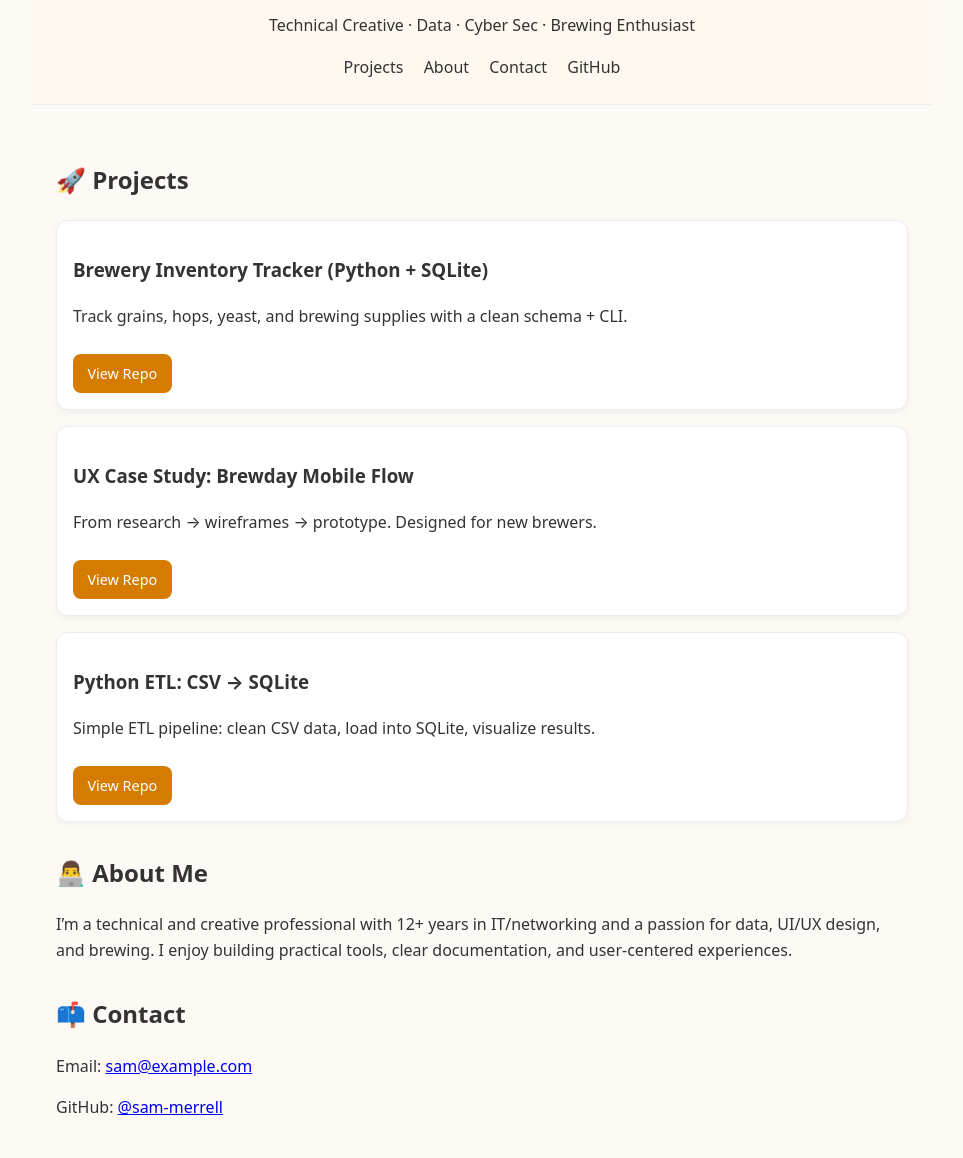
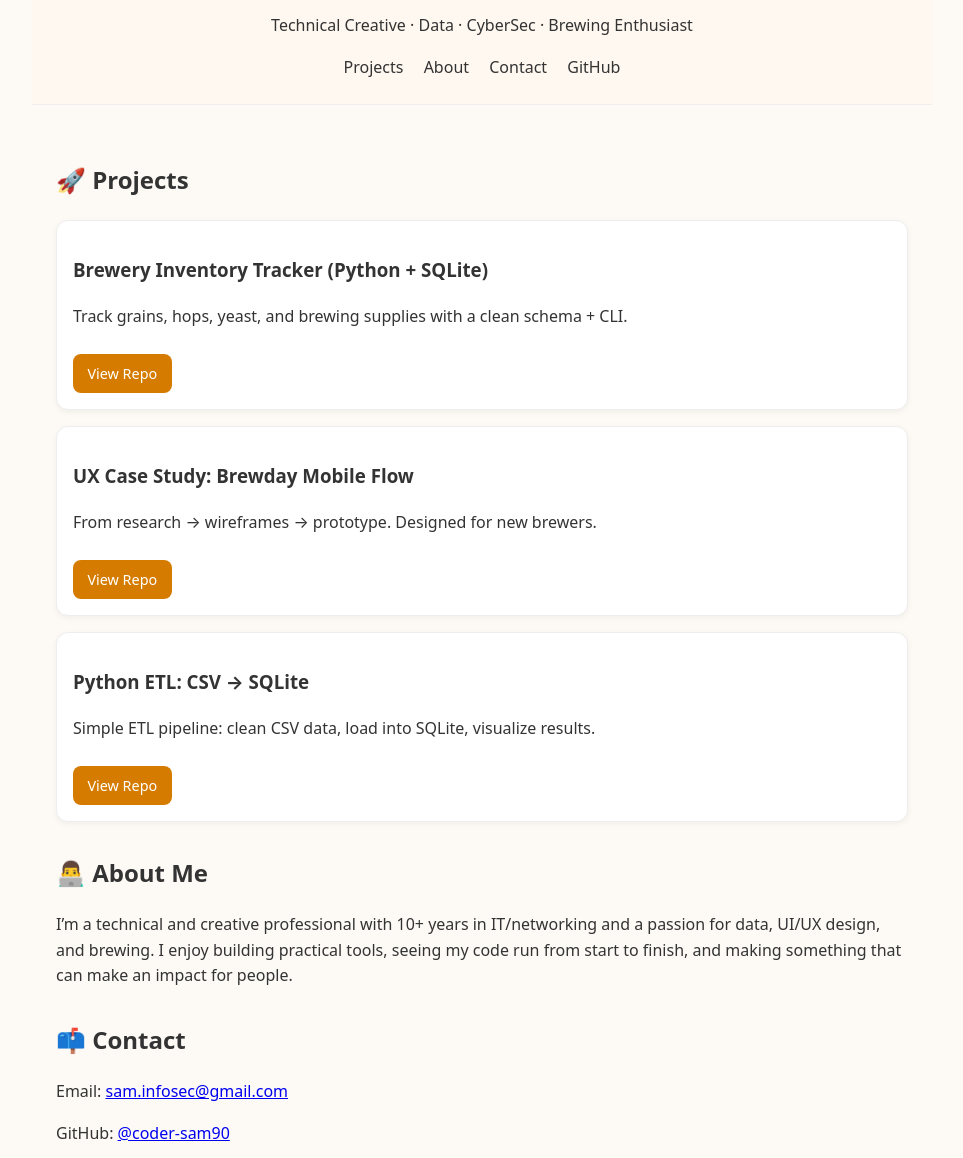
Before and after one commit to coder-sam90/Github-Portfolio, a plain HTML site: page index.html in a window 1280 px wide. Shown: the part 78-1236 px from the top of the page, without its empty margins (158-1121 px from the left). Drawn offline with Linux system fonts and the light colour scheme.

Commit message:
Update index.html

```diff
--- a/index.html
+++ b/index.html
@@ -9,7 +9,7 @@
 <body>
   <header class="wrap">
     <h1>👋 Hi, I'm Sam Merrell</h1>
-    <p>Technical Creative · Data · Cyber Sec · Brewing Enthusiast</p>
+    <p>Technical Creative · Data · CyberSec · Brewing Enthusiast</p>
     <nav>
       <a href="#projects">Projects</a>
       <a href="#about">About</a>
@@ -46,17 +46,16 @@
     <section id="about">
       <h2>👨‍💻 About Me</h2>
       <p>
-        I’m a technical and creative professional with 12+ years in IT/networking and a passion
-        for data, UI/UX design, and brewing. I enjoy building practical tools, clear documentation,
-        and user-centered experiences.
+        I’m a technical and creative professional with 10+ years in IT/networking and a passion
+        for data, UI/UX design, and brewing. I enjoy building practical tools, seeing my code run from start to finish, and making something that can make an impact for people.
       </p>
     </section>
 
     <!-- Contact -->
     <section id="contact">
       <h2>📫 Contact</h2>
-      <p>Email: <a href="mailto:sam@example.com">sam@example.com</a></p>
-      <p>GitHub: <a href="https://github.com/sam-merrell" target="_blank">@sam-merrell</a></p>
+      <p>Email: <a href="mailto:sam.infosec@gmail.com">sam.infosec@gmail.com</a></p>
+      <p>GitHub: <a href="https://github.com/coder-sam90/Github-Portfolio" target="_blank">@coder-sam90</a></p>
     </section>
   </main>
 
```
